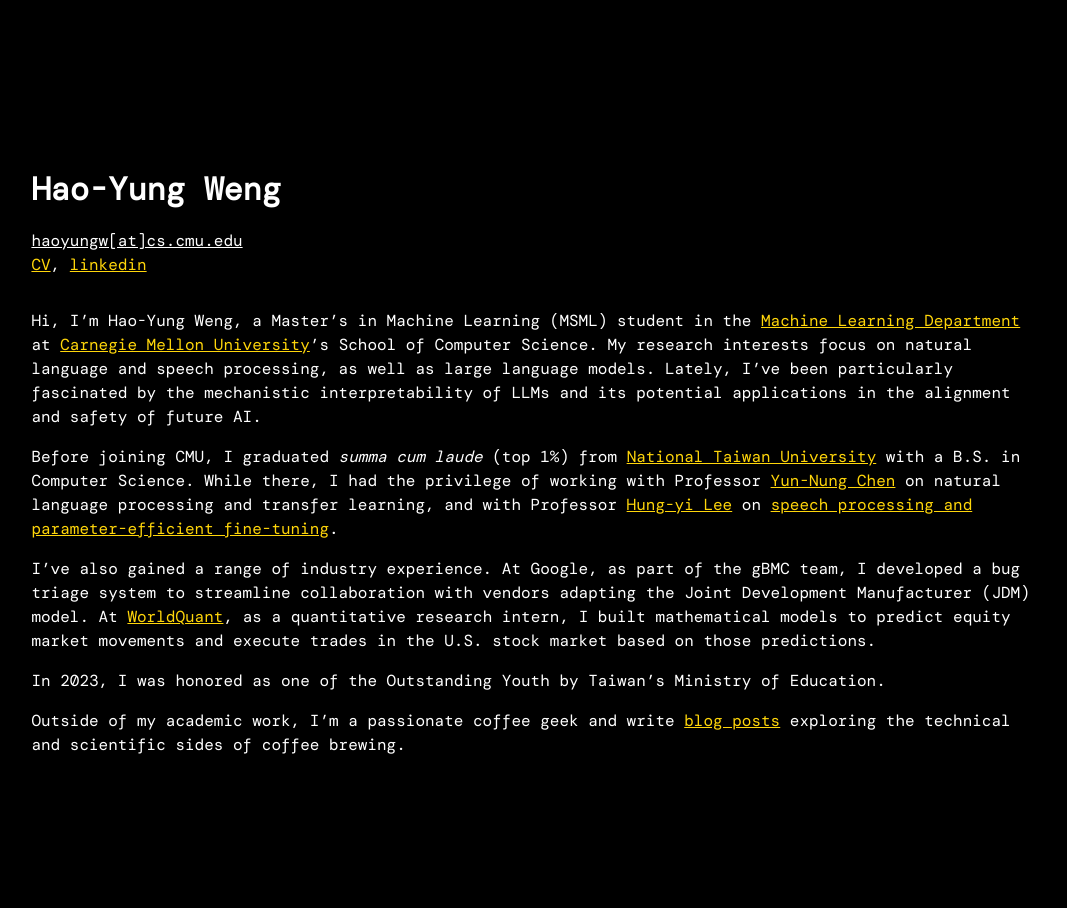
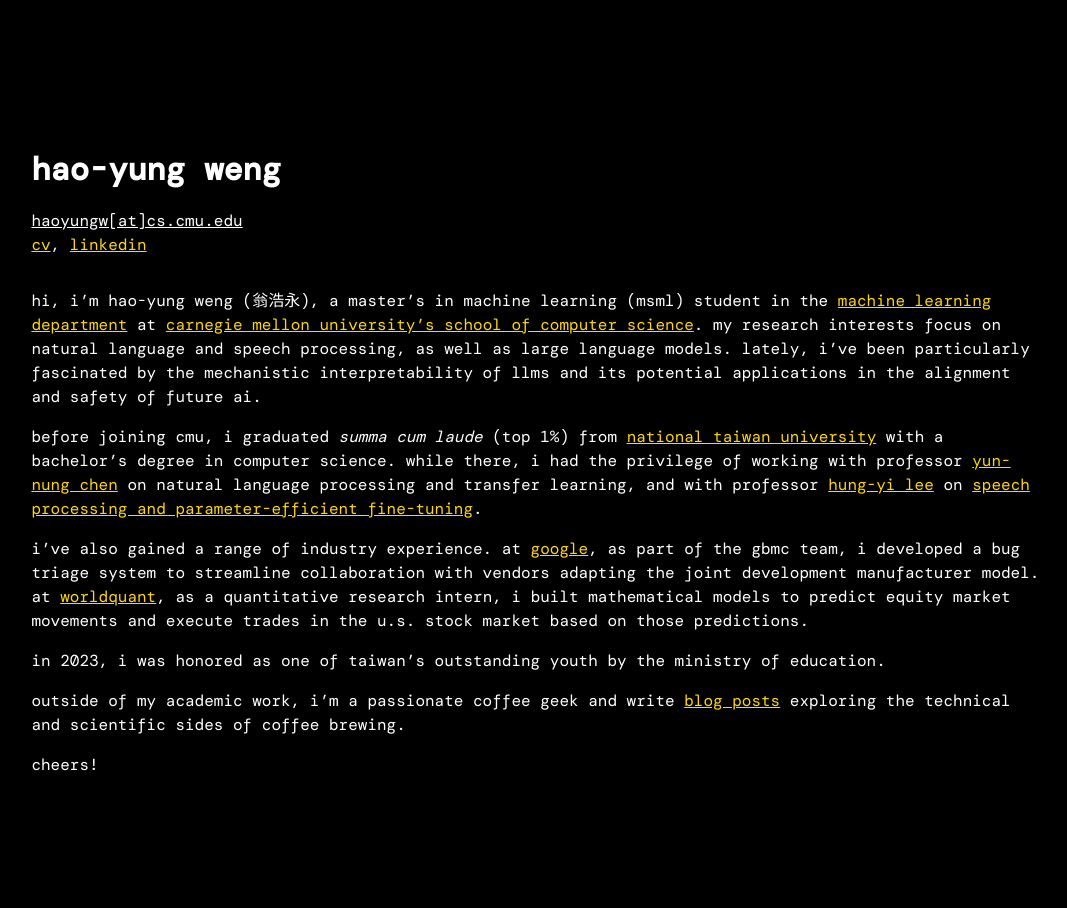
Before and after one commit to haoyungweng/haoyungweng.github.io, a Jekyll site: the page built from index.md, in a window 1280 px wide. Shown: the whole page, without its empty margins (103-1170 px from the left). Built offline with Jekyll 4.4.1, drawn with Linux system fonts in a browser that asks for light colours; some web fonts are replaced.

Commit message:
all lowercase/do separate css/cheers!

```diff
--- a/_config.yml
+++ b/_config.yml
@@ -1,53 +1,11 @@
-# Welcome to Jekyll!
-#
-# This config file is meant for settings that affect your whole blog, values
-# which you are expected to set up once and rarely edit after that. If you find
-# yourself editing this file very often, consider using Jekyll's data files
-# feature for the data you need to update frequently.
-#
-# For technical reasons, this file is *NOT* reloaded automatically when you use
-# 'bundle exec jekyll serve'. If you change this file, please restart the server process.
-#
-# If you need help with YAML syntax, here are some quick references for you:
-# https://learn-the-web.algonquindesign.ca/topics/markdown-yaml-cheat-sheet/#yaml
-# https://learnxinyminutes.com/docs/yaml/
-#
-# Site settings
-# These are used to personalize your new site. If you look in the HTML files,
-# you will see them accessed via {{ site.title }}, {{ site.email }}, and so on.
-# You can create any custom variable you would like, and they will be accessible
-# in the templates via {{ site.myvariable }}.
-
-title: Hao-Yung Weng
+title: hao-yung weng
 email: haoyungw@cs.cmu.edu
-description: >- # this means to ignore newlines until "baseurl:"
-  Hao-Yung's personal website.
-baseurl: "" # the subpath of your site, e.g. /blog
-url: "" # the base hostname & protocol for your site, e.g. http://example.com
-# twitter_username: jekyllrb
+description: >-
+  hao-yung's personal website
+baseurl: ""
+url: "https://haoyungweng.me/"
 github_username:  haoyungweng
 
-# Build settings
-# theme: minima
 plugins:
   - jekyll-feed
-
-# Exclude from processing.
-# The following items will not be processed, by default.
-# Any item listed under the `exclude:` key here will be automatically added to
-# the internal "default list".
-#
-# Excluded items can be processed by explicitly listing the directories or
-# their entries' file path in the `include:` list.
-#
-# exclude:
-#   - .sass-cache/
-#   - .jekyll-cache/
-#   - gemfiles/
-#   - Gemfile
-#   - Gemfile.lock
-#   - node_modules/
-#   - vendor/bundle/
-#   - vendor/cache/
-#   - vendor/gems/
-#   - vendor/ruby/
+  - jekyll-seo-tag
--- a/_layouts/home.html
+++ b/_layouts/home.html
@@ -4,61 +4,13 @@
 <head>
     <meta charset="UTF-8">
     <meta name="viewport" content="width=device-width, initial-scale=1.0">
-    <title>{{ site.title }}</title>
-    <link href="https://fonts.googleapis.com/css2?family=DM+Mono&display=swap" rel="stylesheet">
-    <style>
-        body {
-            background-color: black;
-            color: white;
-            font-family: 'DM Mono', monospace;
-            display: flex;
-            justify-content: center;
-            align-items: center;
-            line-height: 1.5;
-        }
-
-        h1 {
-            margin-bottom: 1rem;
-        }
-
-        a {
-            color: rgb(255, 214, 10);
-        }
-
-        p.email {
-            margin-bottom: 0rem;
-        }
-
-        p.email a {
-            color: white !important;
-        }
-
-        p.links {
-            margin-top: 0rem;
-            margin-bottom: 2rem;
-        }
-
-        @media (max-width: 767px) {
-            .content {
-                margin-top: 4rem;
-                margin-bottom: 2rem;
-                margin-left: 1rem;
-                margin-right: 1rem;
-            }
-        }
-
-        @media (min-width: 768px) {
-
-            html,
-            body {
-                height: 100%;
-            }
-
-            .content {
-                max-width: 80%;
-            }
-        }
-    </style>
+    <link rel="preconnect" href="https://fonts.googleapis.com">
+    <link rel="preconnect" href="https://fonts.gstatic.com" crossorigin>
+    <link
+        href="https://fonts.googleapis.com/css2?family=DM+Mono:ital,wght@0,300;0,400;0,500;1,300;1,400;1,500&family=Noto+Sans+TC:wght@100..900&display=swap"
+        rel="stylesheet">
+    <link rel="stylesheet" href="{{ site.url }}/assets/css/styles.css">
+    {% seo %}
 </head>
 
 <body>
--- /dev/null
+++ b/assets/css/styles.scss
@@ -0,0 +1,54 @@
+---
+---
+
+body {
+    background-color: black;
+    color: white;
+    font-family: 'DM Mono', 'Noto Sans TC', Menlo, Consolas, Monaco, Liberation Mono, Lucida Console, monospace;
+    font-optical-sizing: auto;
+    font-weight: 400;
+    font-style: normal;
+    display: flex;
+    justify-content: center;
+    align-items: center;
+    line-height: 1.5;
+}
+
+h1 {
+    margin-bottom: 1rem;
+}
+
+a {
+    color: rgb(255, 214, 10);
+}
+
+p.email {
+    margin-bottom: 0rem;
+}
+
+p.email a {
+    color: white !important;
+}
+
+p.links {
+    margin-top: 0rem;
+    margin-bottom: 2rem;
+}
+
+@media (max-width: 767px) {
+    .content {
+        margin: 4rem 1rem;
+    }
+}
+
+@media (min-width: 768px) {
+
+    html,
+    body {
+        height: 100%;
+    }
+
+    .content {
+        max-width: 80%;
+    }
+}
--- a/index.md
+++ b/index.md
@@ -1,22 +1,24 @@
 ---
-title: Hao-Yung Weng
+title: hao-yung weng
 layout: home
 ---
 
-# Hao-Yung Weng
+# hao-yung weng
 
 {: .email }
 [haoyungw[at]cs.cmu.edu](mailto:haoyungw@cs.cmu.edu)
 
 {: .links }
-[CV](assets/CV_20240917.pdf), [linkedin](https://www.linkedin.com/in/haoyungweng/)
+[cv](assets/files/cv_20240917.pdf), [linkedin](https://www.linkedin.com/in/haoyungweng/)
 
-Hi, I'm Hao-Yung Weng, a Master's in Machine Learning (MSML) student in the [Machine Learning Department](https://www.ml.cmu.edu/) at [Carnegie Mellon University](https://www.cmu.edu/)'s School of Computer Science. My research interests focus on natural language and speech processing, as well as large language models. Lately, I’ve been particularly fascinated by the mechanistic interpretability of LLMs and its potential applications in the alignment and safety of future AI.
+hi, i'm hao-yung weng (翁浩永), a master's in machine learning (msml) student in the [machine learning department](https://www.ml.cmu.edu/) at [carnegie mellon university's school of computer science](https://www.cs.cmu.edu/). my research interests focus on natural language and speech processing, as well as large language models. lately, i’ve been particularly fascinated by the mechanistic interpretability of llms and its potential applications in the alignment and safety of future ai.
 
-Before joining CMU, I graduated *summa cum laude* (top 1%) from [National Taiwan University](https://www.ntu.edu.tw/english/) with a B.S. in Computer Science. While there, I had the privilege of working with Professor [Yun-Nung Chen](https://www.csie.ntu.edu.tw/~yvchen/) on natural language processing and transfer learning, and with Professor [Hung-yi Lee](https://speech.ee.ntu.edu.tw/~hylee/index.php) on [speech processing and parameter-efficient fine-tuning](https://arxiv.org/abs/2401.02122).
+before joining cmu, i graduated *summa cum laude* (top 1%) from [national taiwan university](https://www.ntu.edu.tw/english/) with a bachelor's degree in computer science. while there, i had the privilege of working with professor [yun-nung chen](https://www.csie.ntu.edu.tw/~yvchen/) on natural language processing and transfer learning, and with professor [hung-yi lee](https://speech.ee.ntu.edu.tw/~hylee/index.php) on [speech processing and parameter-efficient fine-tuning](https://arxiv.org/abs/2401.02122).
 
-I've also gained a range of industry experience. At Google, as part of the gBMC team, I developed a bug triage system to streamline collaboration with vendors adapting the Joint Development Manufacturer (JDM) model. At [WorldQuant](https://www.worldquant.com/), as a quantitative research intern, I built mathematical models to predict equity market movements and execute trades in the U.S. stock market based on those predictions.
+i've also gained a range of industry experience. at [google](https://about.google/), as part of the gbmc team, i developed a bug triage system to streamline collaboration with vendors adapting the joint development manufacturer model. at [worldquant](https://www.worldquant.com/), as a quantitative research intern, i built mathematical models to predict equity market movements and execute trades in the u.s. stock market based on those predictions.
 
-In 2023, I was honored as one of the Outstanding Youth by Taiwan's Ministry of Education.
+in 2023, i was honored as one of taiwan's outstanding youth by the ministry of education.
 
-Outside of my academic work, I'm a passionate coffee geek and write [blog posts](https://whycoffee.blog/en) exploring the technical and scientific sides of coffee brewing.
+outside of my academic work, i'm a passionate coffee geek and write [blog posts](https://whycoffee.blog/en) exploring the technical and scientific sides of coffee brewing.
+
+cheers!
```
Also changed, not shown: Gemfile (+3 -15 lines), 2 other files.
